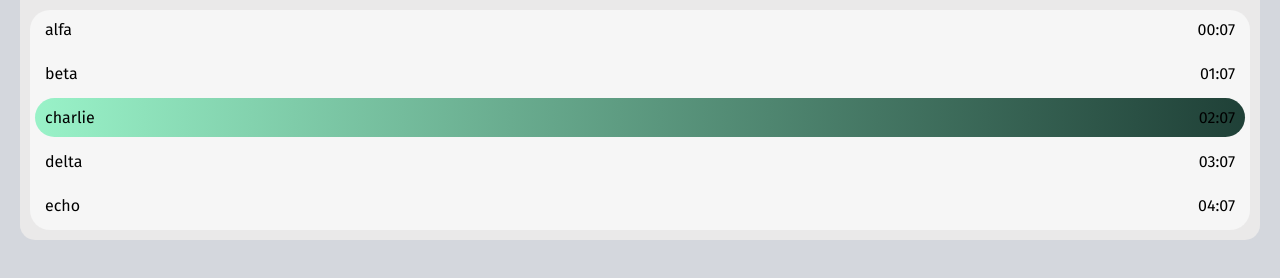
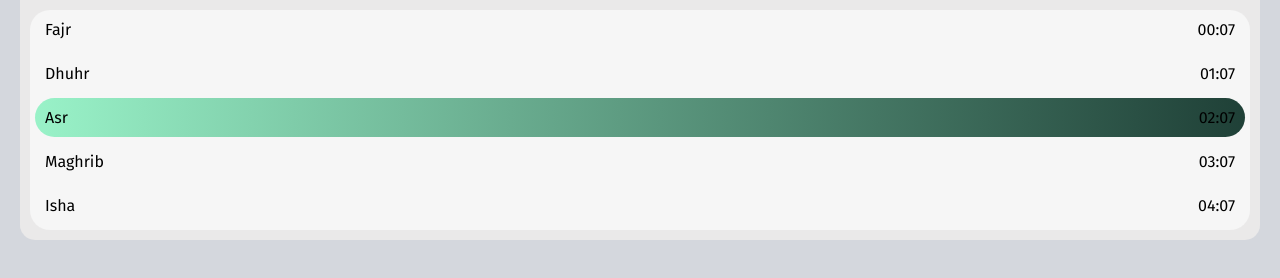
Before and after one commit to alrafi/prayertime, a website built with webpack: page src/index.html in a window 1280 px wide. Shown: the part 280-558 px from the top of the page. Built offline with nearby package versions, Linux system fonts and the light colour scheme; no server answers.

Commit message:
change prayer name

```diff
--- a/src/index.html
+++ b/src/index.html
@@ -32,23 +32,23 @@
       </div>
       <div class="items">
         <div class="item">
-          <p>alfa</p>
+          <p>Fajr</p>
           <p class="fajr">00:07</p>
         </div>
         <div class="item">
-          <p>beta</p>
+          <p>Dhuhr</p>
           <p class="dhuhr">01:07</p>
         </div>
         <div class="item charlie">
-          <p>charlie</p>
+          <p>Asr</p>
           <p class="asr">02:07</p>
         </div>
         <div class="item">
-          <p>delta</p>
+          <p>Maghrib</p>
           <p class="maghrib">03:07</p>
         </div>
         <div class="item">
-          <p>echo</p>
+          <p>Isha</p>
           <p class="isha">04:07</p>
         </div>
       </div>
```
Also changed, not shown: dist/index.html.
